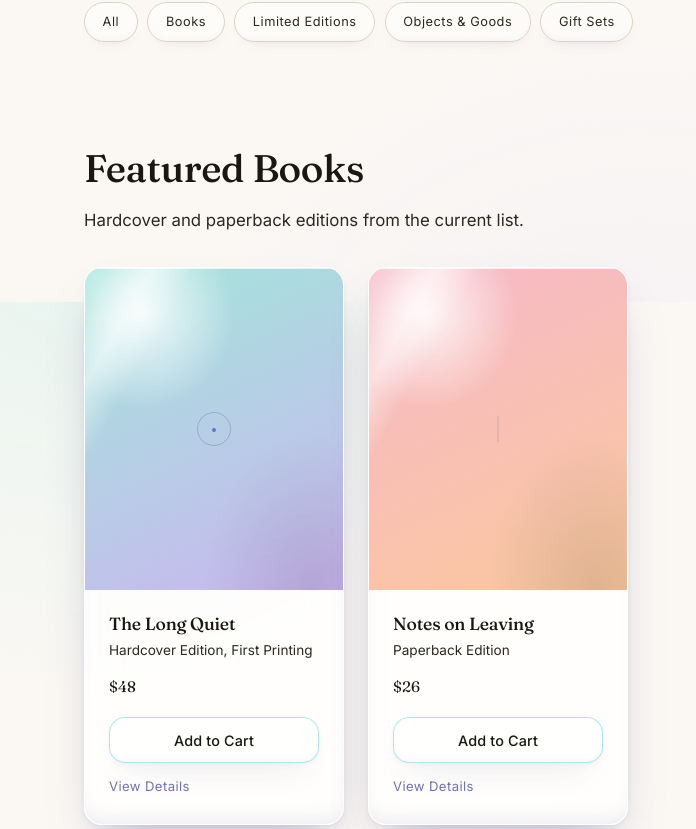
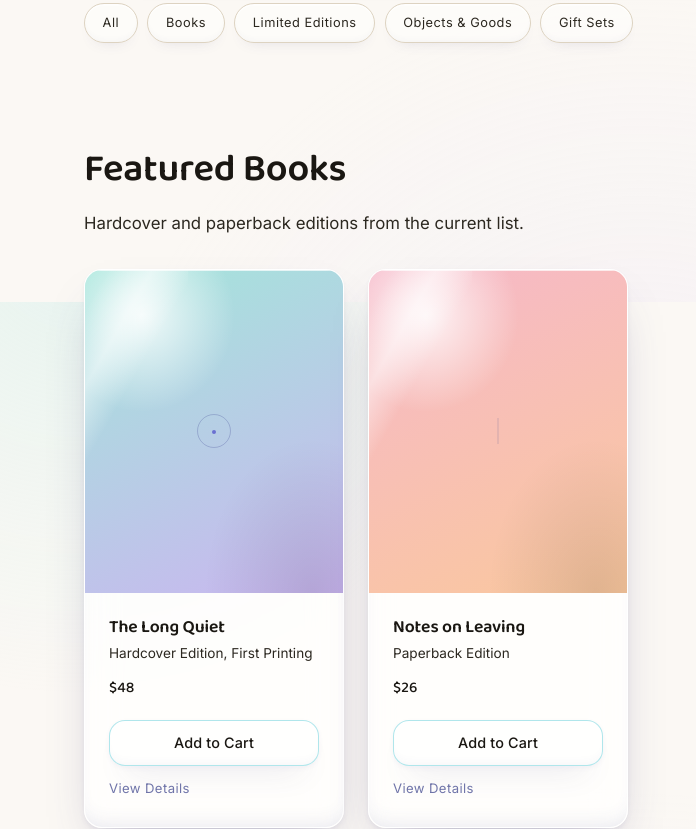
Before and after one commit to k-mama/amazingtiger-site, a Next.js app: page /en/shop in a window 1280 px wide. Shown: the part 498-1327 px from the top of the page, without its empty margins (0-696 px from the left). Built offline with nearby package versions, Linux system fonts and the light colour scheme.

Commit message:
Remove dark panels, add pearl nav shimmer, fix FAQ margins, switch to rounded display font

```diff
--- a/app/[locale]/faq/page.tsx
+++ b/app/[locale]/faq/page.tsx
@@ -12,7 +12,7 @@ export default function FaqPage({ params }: { params: { locale: string } }) {
   const dict = getDictionary(locale).faqPage;
 
   return (
-    <div className="container section">
+    <div className="container section" style={{ maxWidth: "820px" }}>
       <span className="eyebrow">{dict.eyebrow}</span>
       <h1 className="section-heading">{dict.heading}</h1>
       <p className="section-lead">{dict.lead}</p>
--- a/app/globals.css
+++ b/app/globals.css
@@ -65,7 +65,7 @@
   --radius-md: 18px;
   --radius-sm: 11px;
 
-  --font-display: var(--font-fraunces), "Iowan Old Style", Georgia, serif;
+  --font-display: var(--font-heading), "Baloo 2", ui-rounded, "SF Pro Rounded", sans-serif;
   --font-body: var(--font-inter), -apple-system, BlinkMacSystemFont, "Segoe UI", sans-serif;
 
   --max-width: 1160px;
@@ -106,10 +106,10 @@ body {
 
 h1, h2, h3, h4 {
   font-family: var(--font-display);
-  font-weight: 500;
-  line-height: 1.15;
+  font-weight: 600;
+  line-height: 1.18;
   margin: 0 0 var(--space-2);
-  letter-spacing: -0.01em;
+  letter-spacing: -0.005em;
   color: var(--color-ink);
   text-wrap: balance;
 }
@@ -230,7 +230,11 @@ button {
   background: var(--glass-light-bg-strong);
 }
 
-/* Dark "ink glass" panel — the brand's gravity anchor amid the pastel wash */
+/* A light, vivid pastel-gradient glass panel — never dark. Marks the same
+   "featured section" moments a dark panel used to; contrast now comes from
+   a fuller spectrum sweep and the glossy sheen, not from being black.
+   Full warm-to-cool wash across the whole Dream Glass palette, kept light
+   enough throughout that dark ink text stays reliably readable on it. */
 .panel {
   position: relative;
   overflow: hidden;
@@ -238,35 +242,24 @@ button {
   max-width: var(--max-width);
   margin: var(--space-5) auto;
   padding: var(--space-5) var(--space-4);
-  background: var(--glass-dark-bg);
-  backdrop-filter: blur(22px) saturate(160%);
-  -webkit-backdrop-filter: blur(22px) saturate(160%);
-  border: 1px solid var(--glass-dark-border);
+  background:
+    radial-gradient(65% 65% at 10% 0%, rgba(255, 255, 255, 0.5), transparent 60%),
+    linear-gradient(
+      115deg,
+      var(--dg-peach) 0%,
+      var(--dg-lemon) 20%,
+      var(--dg-mint) 38%,
+      var(--dg-aqua) 54%,
+      var(--dg-periwinkle) 70%,
+      var(--dg-lavender) 86%,
+      var(--dg-rose) 100%
+    );
+  backdrop-filter: blur(22px) saturate(170%);
+  -webkit-backdrop-filter: blur(22px) saturate(170%);
+  border: 1px solid rgba(255, 255, 255, 0.65);
   border-radius: var(--radius-lg);
-  color: var(--color-ivory);
-  box-shadow: var(--shadow-glossy-dark);
-}
-
-.panel::before {
-  content: "";
-  position: absolute;
-  top: -35%;
-  right: -12%;
-  width: 62%;
-  height: 150%;
-  background: radial-gradient(circle, rgba(106, 112, 209, 0.24), transparent 65%);
-  pointer-events: none;
-}
-
-.panel::after {
-  content: "";
-  position: absolute;
-  bottom: -40%;
-  left: -10%;
-  width: 50%;
-  height: 130%;
-  background: radial-gradient(circle, rgba(185, 233, 226, 0.1), transparent 65%);
-  pointer-events: none;
+  color: var(--color-ink);
+  box-shadow: var(--shadow-glossy);
 }
 
 .panel > * {
@@ -274,16 +267,16 @@ button {
   z-index: 1;
 }
 
-.panel h2, .panel .eyebrow {
-  color: var(--color-ivory);
+.panel h2 {
+  color: var(--color-ink);
 }
 
 .panel .eyebrow {
-  color: var(--dg-gold-bright);
+  color: var(--color-bronze);
 }
 
 .panel p {
-  color: rgba(250, 246, 239, 0.74);
+  color: var(--color-ink-soft);
 }
 
 /* =========================================================================
@@ -363,33 +356,35 @@ button {
   color: var(--color-ink);
 }
 
+/* Pearl shimmer — a soft iridescent sheen, not a flat colour fill */
 .site-nav__links a::before {
   content: "";
   position: absolute;
-  left: -0.4rem;
-  right: -0.4rem;
-  top: -0.15rem;
-  bottom: -0.15rem;
+  left: -0.5rem;
+  right: -0.5rem;
+  top: -0.2rem;
+  bottom: -0.2rem;
   border-radius: 999px;
-  background: var(--nav-tint, var(--dg-aqua));
+  background: linear-gradient(
+    120deg,
+    rgba(255, 255, 255, 0.85) 0%,
+    rgba(238, 233, 255, 0.6) 28%,
+    rgba(255, 255, 255, 0.9) 52%,
+    rgba(226, 246, 250, 0.6) 76%,
+    rgba(255, 255, 255, 0.85) 100%
+  );
+  box-shadow: inset 0 1px 0 rgba(255, 255, 255, 0.9), 0 4px 14px -8px rgba(120, 110, 180, 0.35);
   opacity: 0;
-  transform: scale(0.85);
-  transition: opacity 0.25s var(--ease-soft), transform 0.25s var(--ease-soft);
+  transform: scale(0.88);
+  transition: opacity 0.3s var(--ease-soft), transform 0.3s var(--ease-soft);
   z-index: -1;
 }
 
 .site-nav__links a:hover::before,
 .site-nav__links a:focus-visible::before {
-  opacity: 0.55;
+  opacity: 1;
   transform: scale(1);
 }
-
-.site-nav__links li:nth-child(6n+1) a { --nav-tint: var(--dg-aqua); }
-.site-nav__links li:nth-child(6n+2) a { --nav-tint: var(--dg-rose); }
-.site-nav__links li:nth-child(6n+3) a { --nav-tint: var(--dg-lemon); }
-.site-nav__links li:nth-child(6n+4) a { --nav-tint: var(--dg-lavender); }
-.site-nav__links li:nth-child(6n+5) a { --nav-tint: var(--dg-peach); }
-.site-nav__links li:nth-child(6n+6) a { --nav-tint: var(--dg-periwinkle); }
 
 .site-nav__login {
   font-size: 0.82rem;
--- a/app/layout.tsx
+++ b/app/layout.tsx
@@ -1,12 +1,15 @@
 import type { Metadata } from "next";
-import { Fraunces, Inter } from "next/font/google";
+import { Baloo_2, Inter } from "next/font/google";
 import "./globals.css";
 
-const fraunces = Fraunces({
+// Rounded, friendly display face — replaces the earlier literary serif to
+// match the site's shift toward a warmer, more playful (but still
+// restrained) colourful identity. Capped at 600 so headings stay composed
+// rather than tipping into a bubbly, childish register.
+const headingFont = Baloo_2({
   subsets: ["latin"],
-  weight: ["400", "500", "600"],
-  style: ["normal", "italic"],
-  variable: "--font-fraunces",
+  weight: ["500", "600", "700"],
+  variable: "--font-heading",
   display: "swap",
 });
 
@@ -34,7 +37,7 @@ export const metadata: Metadata = {
 
 export default function RootLayout({ children }: { children: React.ReactNode }) {
   return (
-    <html lang="en" className={`${fraunces.variable} ${inter.variable}`}>
+    <html lang="en" className={`${headingFont.variable} ${inter.variable}`}>
       <body>{children}</body>
     </html>
   );
--- a/components/HomeContent.tsx
+++ b/components/HomeContent.tsx
@@ -116,8 +116,8 @@ export default function HomeContent({ dict, basePath }: HomeContentProps) {
                   key={point}
                   style={{
                     padding: "0.9rem 0",
-                    borderTop: "1px solid rgba(250,246,239,0.14)",
-                    color: "rgba(250,246,239,0.85)",
+                    borderTop: "1px solid rgba(26,23,18,0.14)",
+                    color: "var(--color-ink-soft)",
                     fontSize: "0.95rem",
                   }}
                 >
```
